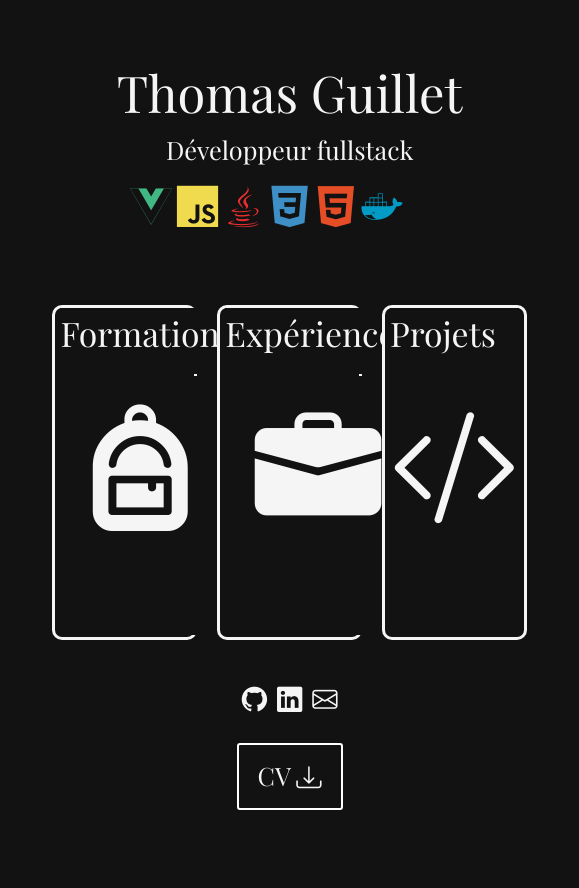
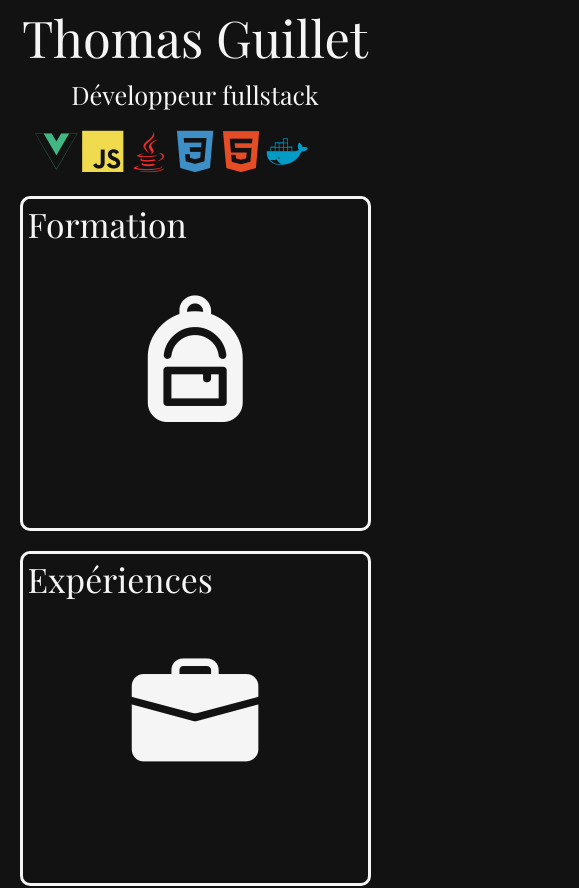
Before and after one commit to thomasguillet44/portfolio, a Vue app: page / in a window 390 px wide. Shown: the top 888 px of the page, 579 px wide, since content can reach past the window. Before the commit the page ends 844 px from the top, so only its background shows below. Built offline with nearby package versions, Linux system fonts and the light colour scheme; a web font is replaced by a local one.

Commit message:
debut responsivité

```diff
--- a/src/componants/ContainerElement.vue
+++ b/src/componants/ContainerElement.vue
@@ -20,7 +20,7 @@ function emitsOpen() {
 </script>
 <style scoped>
 .box {
-    width: 25%;
+    width: 90%;
     border: 3px solid #F5F5F5;
     border-radius: 10px;
     margin: 10px;
@@ -51,4 +51,10 @@ function emitsOpen() {
     margin-left: 5px;
     font-size: 4vh;
 }
+
+@media (min-width: 769px) {
+    .box {
+        width: 25%;
+    }
+}
 </style>
--- a/src/style/global.css
+++ b/src/style/global.css
@@ -43,12 +43,22 @@ a {
     background: #121212;
     border: 3px solid #F5F5F5;
     border-radius: 10px;
-    width: 73vh;
-    height: 80vh;
     padding: 10px;
     z-index: 1001;
     display: flex;
     flex-direction: column;
+
+    width: 90%;
+    max-width: 500px;
+    height: auto;
+    max-height: 90dvh;
+}
+
+@media (min-width: 769px) {
+    .modale {
+        width: 73vh;
+        height: 80vh;
+    }
 }
 
 .modale-title {
--- a/src/views/Layout.vue
+++ b/src/views/Layout.vue
@@ -17,8 +17,14 @@
 .layout {
     display: grid;
     grid-template-columns: 1fr;
-    grid-template-rows: 35% 45% 20%;
-    height: 100vh;
+    grid-template-rows: auto auto auto;
+    min-height: 100dvh;
+}
+
+@media (min-width: 769px) {
+    .layout {
+        grid-template-rows: 3fr 4fr 2fr;
+    }
 }
 
 .header {
--- a/src/views/Main.vue
+++ b/src/views/Main.vue
@@ -63,6 +63,15 @@ function openModal(data) {
 <style>
 .main-content {
     display: flex;
+    flex-direction: column;
     justify-content: center;
+    align-items: center;
+}
+
+/* affichage ordi */
+@media (min-width: 769px) {
+    .main-content {
+        flex-direction: row;
+    }
 }
 </style>
```
